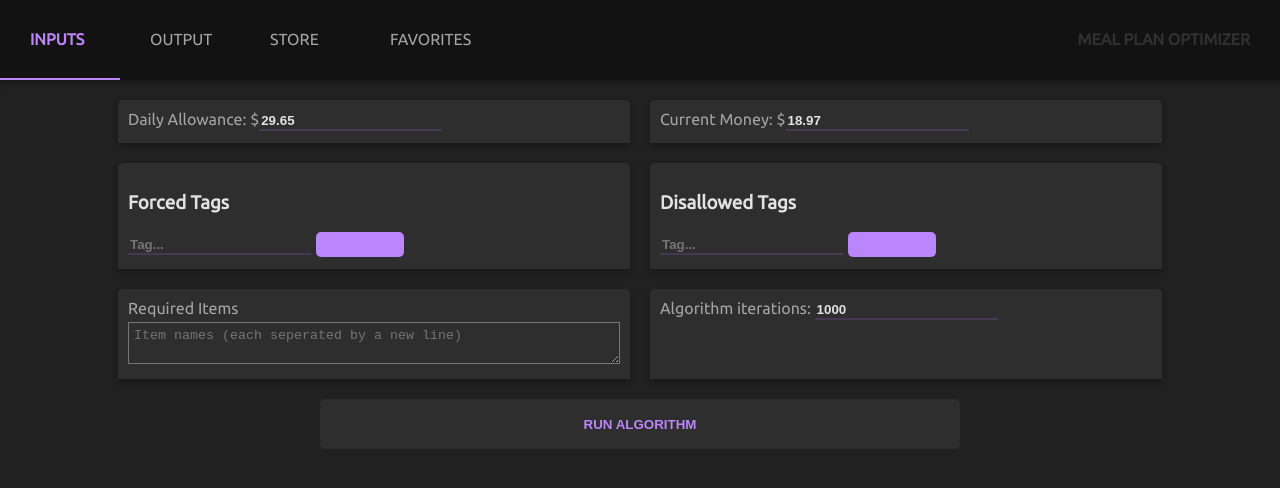
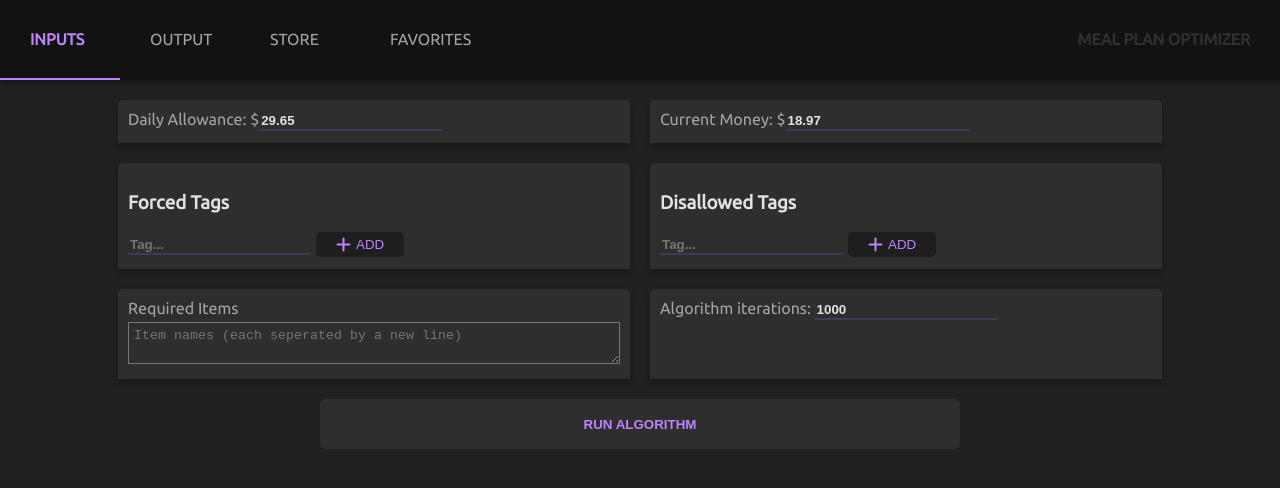
Before and after one commit to Samuel-KW/MealPlanEfficiency, a website: page index.html in a window 1280 px wide. Drawn offline with Linux system fonts and the light colour scheme.

Commit message:
updated styles

```diff
--- a/style.css
+++ b/style.css
@@ -4,9 +4,9 @@
 	--bg-input: #2E2E2E;
 	--bg-section: #2E2E2E;
 	--bg-tag: #3F3F3F;
-	--bg-btn: #BB86FC;
+	--bg-btn: #1e1e1e;
 	--text-tag: #121212;
-	--text-btn: #0C0412;
+	--text-btn: #bfbfbf;
 	--text-title: #313131;
 	--text-heading: #A5A5A5;
 	--text-content: #E3E3E3;
```
